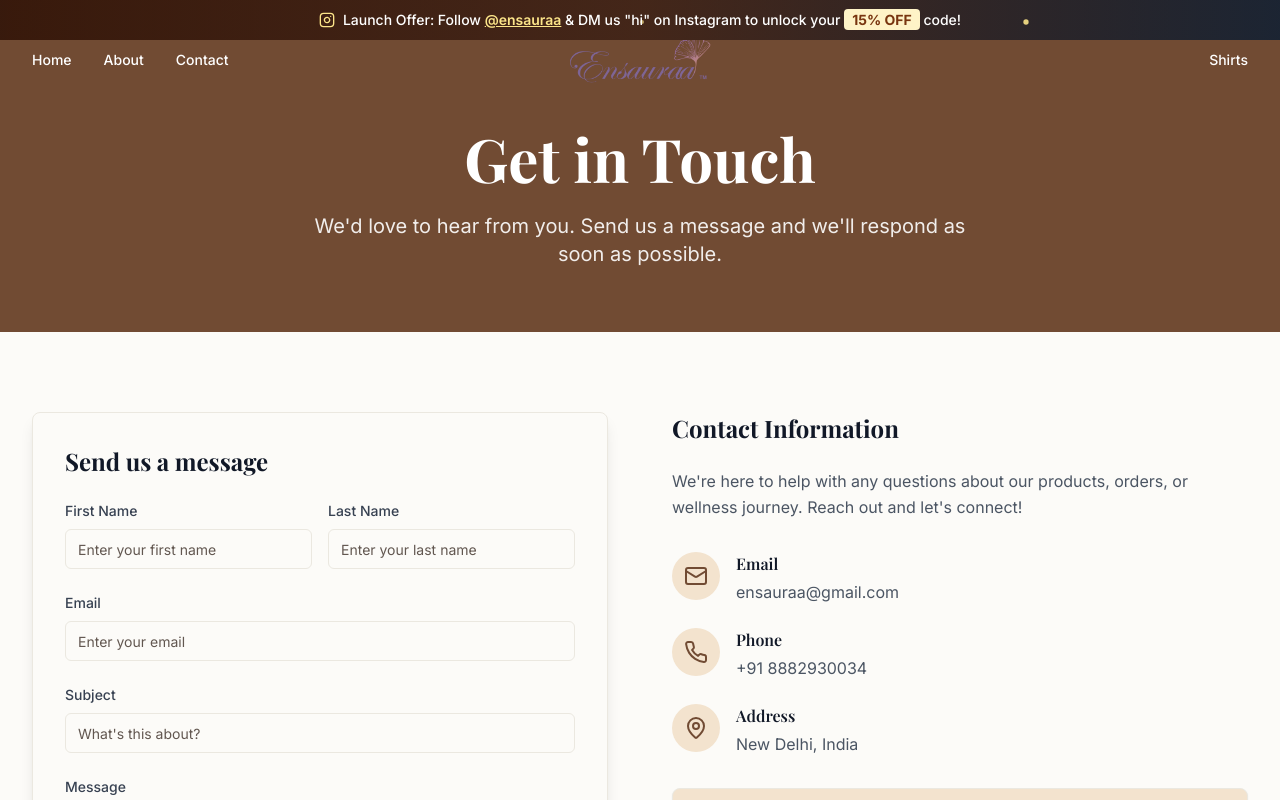
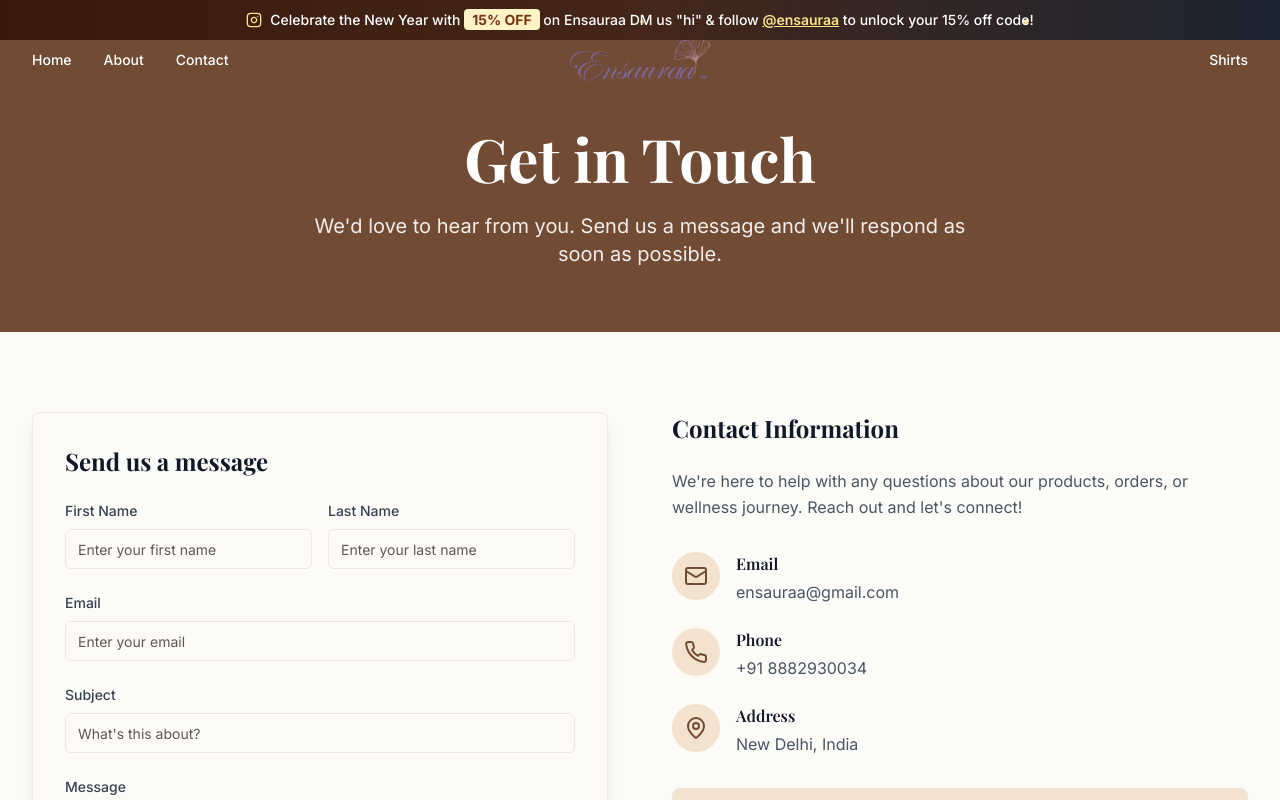
Before and after one commit to dhruvshibhare/ensaura2, a Next.js app: page /contact in a window 1280 px wide. Shown: the top 800 px of the page. Built offline with nearby package versions, Linux system fonts and the light colour scheme.

Commit message:
Change promo message to New Year celebration
Updated promotional message for New Year offer.

```diff
--- a/components/layout/PromoBar.tsx
+++ b/components/layout/PromoBar.tsx
@@ -16,14 +16,14 @@ export default function PromoBar() {
       <div className="absolute inset-0 bg-gradient-to-r from-gray-800 via-amber-950 to-gray-800 animate-gradient-xy opacity-75" />
 
       {/* Content - Desktop */}
-      <div className="hidden sm:flex items-center justify-center gap-2 px-4 relative z-10">
+      <div className="hidden sm:flex items-center justify-center gap-2 px-4 relative z-10 flex-col sm:flex-row">
         <Instagram className="h-4 w-4 animate-pulse flex-shrink-0 text-amber-200" />
-        <span className="text-sm">Launch Offer: Follow <a href="https://www.instagram.com/ensauraa?igsh=dTMyOWZ4aWQ2NTFz" target="_blank" rel="noopener noreferrer" className="underline font-semibold hover:no-underline transition-all text-amber-200">@ensauraa</a> & DM us &quot;hi&quot; on Instagram to unlock your <span className="bg-amber-100 text-amber-900 px-2 py-0.5 rounded font-bold">15% OFF</span> code!</span>
+        <span className="text-sm">Celebrate the New Year with <span className="bg-amber-100 text-amber-900 px-2 py-0.5 rounded font-bold">15% OFF</span> on Ensauraa<br className="sm:hidden" /> DM us &quot;hi&quot; & follow <a href="https://www.instagram.com/ensauraa?igsh=dTMyOWZ4aWQ2NTFz" target="_blank" rel="noopener noreferrer" className="underline font-semibold hover:no-underline transition-all text-amber-200">@ensauraa</a> to unlock your 15% off code!</span>
       </div>
 
       {/* Content - Mobile */}
       <div className="sm:hidden flex items-center justify-center px-3 relative z-10">
-        <span className="text-[9px] leading-tight text-center">Follow <a href="https://www.instagram.com/ensauraa?igsh=dTMyOWZ4aWQ2NTFz" target="_blank" rel="noopener noreferrer" className="underline font-semibold hover:no-underline text-amber-200">@ensauraa</a> & DM &quot;hi&quot; to unlock your <span className="bg-amber-100 text-amber-900 px-1 py-0.5 rounded font-bold">15% OFF</span> code!</span>
+        <span className="text-[9px] leading-tight text-center">Celebrate the New Year with <span className="bg-amber-100 text-amber-900 px-1 py-0.5 rounded font-bold">15% OFF</span> on Ensauraa DM us &quot;hi&quot; & follow <a href="https://www.instagram.com/ensauraa?igsh=dTMyOWZ4aWQ2NTFz" target="_blank" rel="noopener noreferrer" className="underline font-semibold hover:no-underline text-amber-200">@ensauraa</a> to unlock your 15% off code!</span>
       </div>
 
       {/* Animated sparkle effect */}
```
